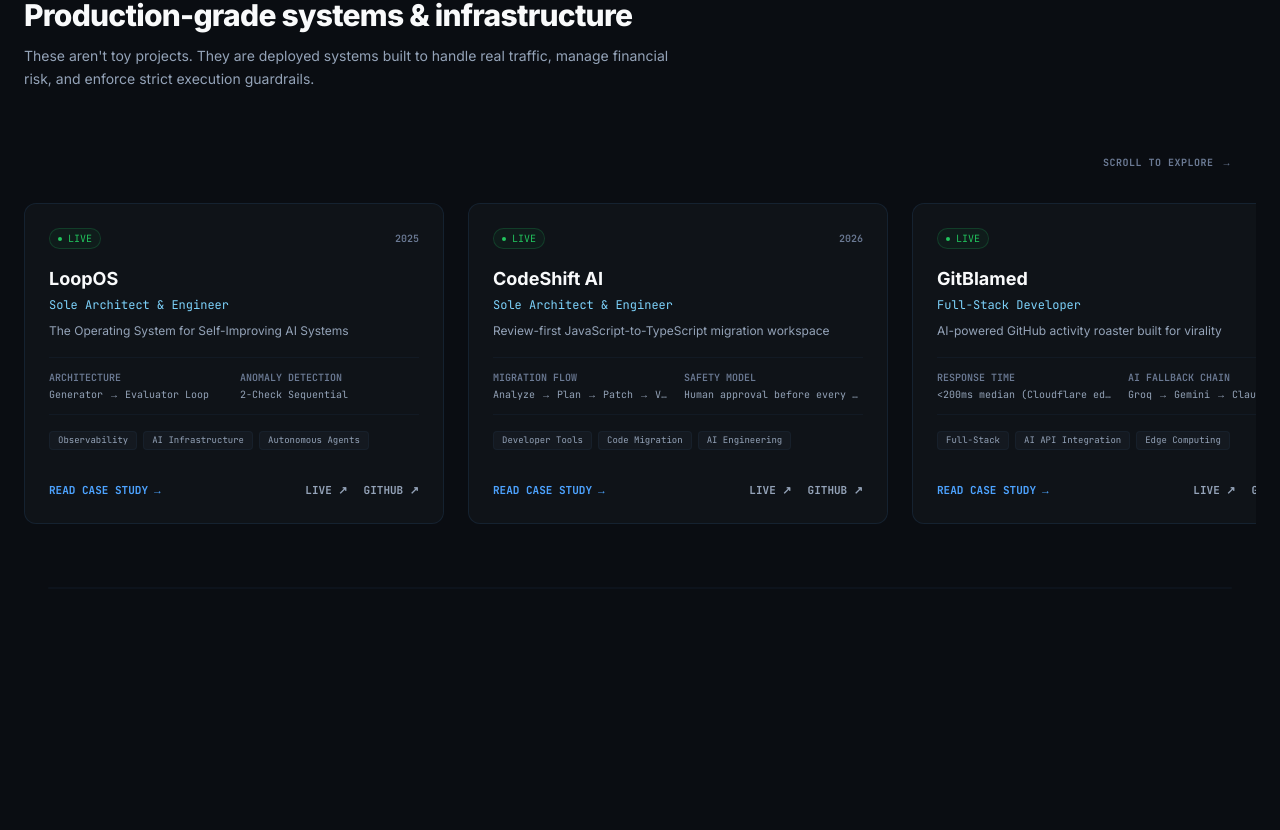
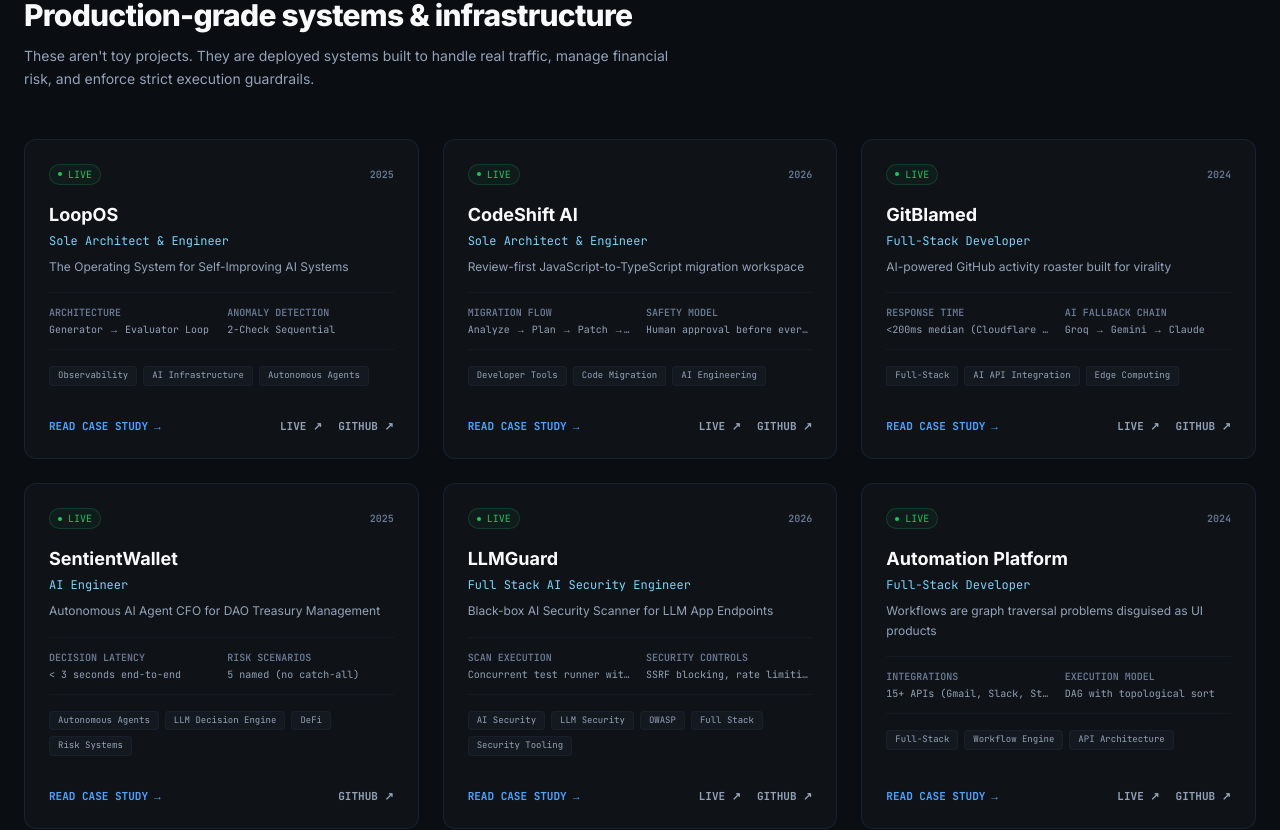
Before and after one commit to vaibhav7506/Portfolio, a Next.js app: page / in a window 1280 px wide. Shown: the part 1707-2537 px from the top of the page. Built offline with nearby package versions, Linux system fonts and the light colour scheme.

Commit message:
revert: remove horizontal scroll-jacked carousel, keep plain grid + MagneticButton

```diff
--- a/src/components/projects/HorizontalProjectScroll.tsx
+++ /dev/null
@@ -1,136 +0,0 @@
-"use client"
-
-import { useLayoutEffect, useRef, useState } from "react"
-import gsap from "gsap"
-import { ScrollTrigger } from "gsap/ScrollTrigger"
-import { Project } from "@/lib/projects"
-import { ProjectCard } from "./ProjectCard"
-
-gsap.registerPlugin(ScrollTrigger)
-
-interface HorizontalProjectScrollProps {
-  projects: Project[]
-}
-
-/**
- * Pins the section and drives a horizontal track from vertical scroll —
- * an Awwwards/FWA-style "control panel" reveal for featured projects.
- *
- * Desktop-only (>=1024px) and respects prefers-reduced-motion via
- * gsap.matchMedia(); everything below that (or with reduced motion on)
- * falls back to a plain horizontally-swipeable row with native touch
- * scroll and no pin — scroll-jacking on mobile fights the user's
- * natural vertical scroll, so the fallback is necessary, not optional.
- */
-export function HorizontalProjectScroll({ projects }: HorizontalProjectScrollProps) {
-  const sectionRef = useRef<HTMLElement>(null)
-  const trackRef = useRef<HTMLDivElement>(null)
-  const progressRef = useRef<HTMLDivElement>(null)
-  const hintRef = useRef<HTMLDivElement>(null)
-  const [pinned, setPinned] = useState(false)
-
-  useLayoutEffect(() => {
-    if (!sectionRef.current || !trackRef.current) return
-
-    const mm = gsap.matchMedia()
-
-    mm.add(
-      {
-        isDesktop: "(min-width: 1024px) and (prefers-reduced-motion: no-preference)",
-      },
-      (context) => {
-        const { isDesktop } = context.conditions as { isDesktop: boolean }
-        if (!isDesktop) return
-
-        setPinned(true)
-
-        const track = trackRef.current!
-        const section = sectionRef.current!
-
-        // Distance the track needs to travel: total scroll width minus
-        // one viewport's worth (the last card ends flush, no overshoot).
-        const getScrollDistance = () => Math.max(track.scrollWidth - section.clientWidth, 0)
-
-        const tween = gsap.to(track, {
-          x: () => -getScrollDistance(),
-          ease: "none",
-          scrollTrigger: {
-            trigger: section,
-            start: "top top",
-            end: () => `+=${getScrollDistance()}`,
-            scrub: 0.6,
-            pin: true,
-            anticipatePin: 1,
-            invalidateOnRefresh: true,
-            onUpdate: (self) => {
-              if (progressRef.current) {
-                progressRef.current.style.transform = `scaleX(${self.progress})`
-              }
-              if (hintRef.current) {
-                gsap.to(hintRef.current, {
-                  opacity: self.progress > 0.06 ? 0 : 1,
-                  duration: 0.3,
-                  overwrite: "auto",
-                })
-              }
-            },
-          },
-        })
-
-        return () => {
-          tween.scrollTrigger?.kill()
-          tween.kill()
-        }
-      }
-    )
-
-    return () => mm.revert()
-  }, [projects])
-
-  // Fallback classes: plain swipeable row when not pinned (mobile / reduced-motion)
-  const trackClasses = pinned
-    ? "flex gap-6 will-change-transform"
-    : "flex gap-6 overflow-x-auto snap-x snap-mandatory pb-4 -mx-6 px-6 [-webkit-overflow-scrolling:touch] [scrollbar-width:thin]"
-
-  return (
-    <section
-      ref={sectionRef}
-      className="relative w-full overflow-hidden py-12 md:py-16"
-      aria-label="Featured projects, horizontal scroll"
-    >
-      <div ref={trackRef} className={trackClasses}>
-        {projects.map((project) => (
-          <div
-            key={project.slug}
-            className={`w-[85vw] sm:w-[420px] shrink-0 ${pinned ? "" : "snap-start"}`}
-          >
-            <ProjectCard project={project} />
-          </div>
-        ))}
-      </div>
-
-      {/* Progress bar — only meaningful once pinned */}
-      {pinned && (
-        <div className="absolute bottom-6 left-6 right-6 h-[2px] bg-border/40 rounded-full overflow-hidden">
-          <div
-            ref={progressRef}
-            className="h-full w-full bg-accent origin-left rounded-full"
-            style={{ transform: "scaleX(0)" }}
-          />
-        </div>
-      )}
-
-      {/* Disorientation cue — pinned horizontal sections need to explain
-          why vertical scroll suddenly stopped moving the page */}
-      {pinned && (
-        <div
-          ref={hintRef}
-          className="absolute top-4 right-6 flex items-center gap-2 font-mono text-[10px] font-bold text-text-3 uppercase tracking-wider pointer-events-none"
-        >
-          <span>Scroll to explore</span>
-          <span className="animate-pulse">→</span>
-        </div>
-      )}
-    </section>
-  )
-}
--- a/src/components/sections/ProjectsSection.tsx
+++ b/src/components/sections/ProjectsSection.tsx
@@ -5,7 +5,6 @@
 import { ScrollTrigger } from "gsap/ScrollTrigger"
 import { projects } from "@/lib/projects"
 import { ProjectCard } from "../projects/ProjectCard"
-import { HorizontalProjectScroll } from "../projects/HorizontalProjectScroll"
 
 gsap.registerPlugin(ScrollTrigger)
 ScrollTrigger.config({ ignoreMobileResize: true })
@@ -68,9 +67,12 @@
         </p>
       </div>
 
-      {/* Featured Projects — horizontal scroll-jacked track on desktop,
-          swipeable row on mobile / reduced-motion */}
-      <HorizontalProjectScroll projects={featuredProjects} />
+      {/* Featured Projects Grid */}
+      <div className="grid grid-cols-1 md:grid-cols-2 lg:grid-cols-3 gap-6">
+        {featuredProjects.map((project) => (
+          <ProjectCard key={project.slug} project={project} />
+        ))}
+      </div>
 
       {/* Remaining Projects Section */}
       {remainingProjects.length > 0 && (
@@ -90,40 +92,3 @@
     </section>
   )
 }
-
-
-
-//   useEffect(() => {
-//      if (window.innerWidth < 768) return
-//   const ctx = gsap.context(() => {
-//     gsap.from(headingRef.current, {
-//       y: 40,
-//       opacity: 0,
-//       duration: 0.8,
-//       ease: "power3.out",
-//       scrollTrigger: {
-//         trigger: headingRef.current,
-//         start: "top 80%",
-//         toggleActions: "play none none none",
-//       },
-//     })
-
-//     const cards = document.querySelectorAll(".project-card")
-//     if (cards.length > 0) {
-//       gsap.from(cards, {
-//         y: 60,
-//         opacity: 0,
-//         duration: 0.7,
-//         stagger: 0.12,
-//         ease: "power3.out",
-//         scrollTrigger: {
-
-//           start: "top 80%",
-//           toggleActions: "play none reset none",
-//         },
-//       })
-//     }
-//   }, sectionRef)
-
-//   return () => ctx.revert()
-// }, [])
```
